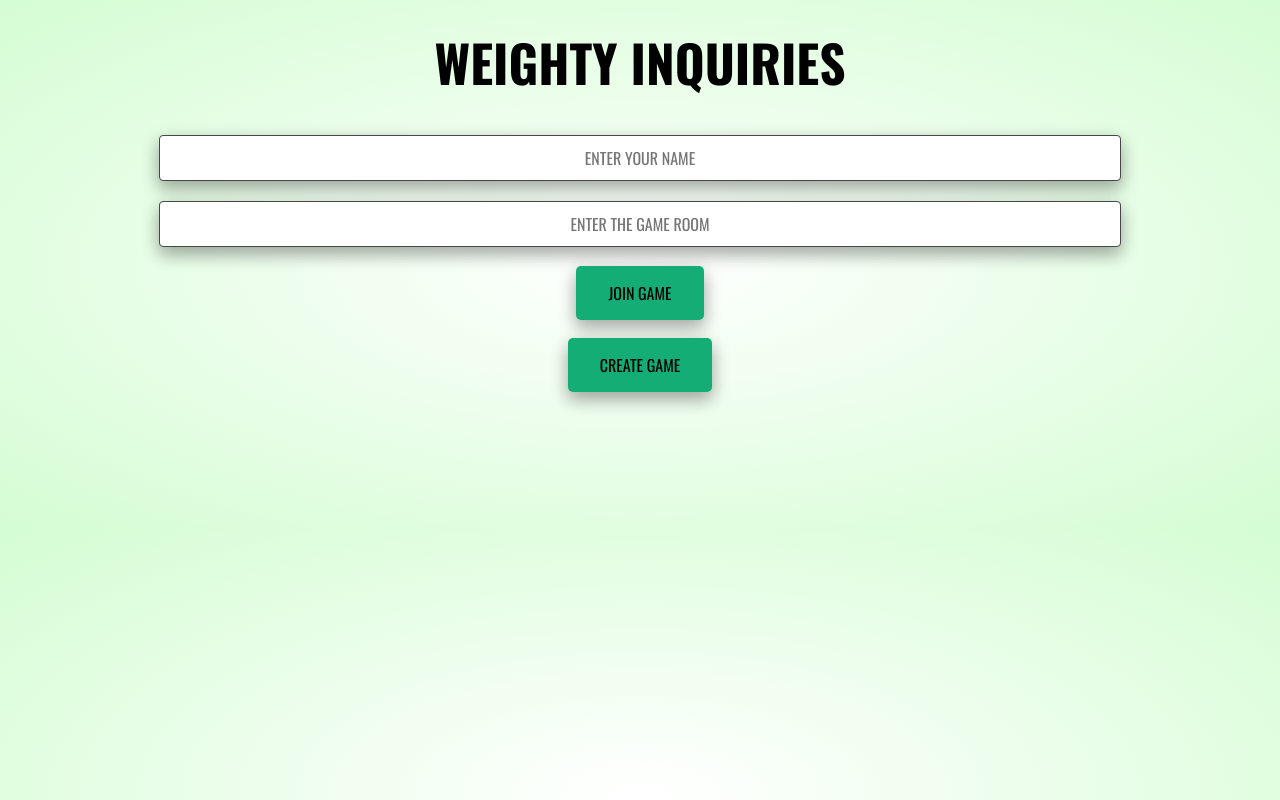
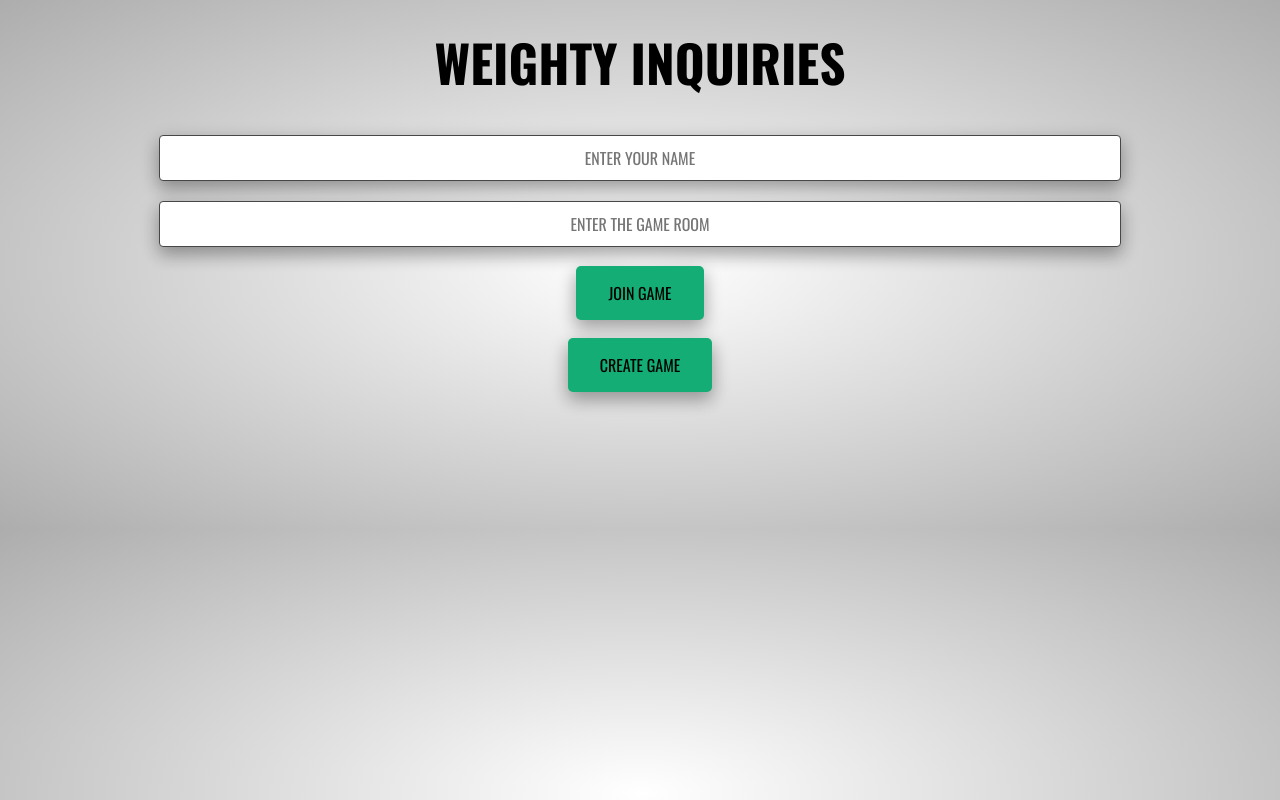
Before and after one commit to lukemcneil/the-election-game, a SvelteKit app in the folder client-svelte/: page / in a window 1280 px wide. Built offline with nearby package versions, Linux system fonts and the light colour scheme.

Commit message:
changed background on light mode

```diff
--- a/client-svelte/src/app.css
+++ b/client-svelte/src/app.css
@@ -53,10 +53,7 @@ h3 {
 @media (prefers-color-scheme: light) {
   :root {
     color: black;
-    /* background-color: rgb(169, 255, 212); */
-    background-image: radial-gradient(rgb(255, 255, 255), rgb(212, 253, 211));
-    /* color: #213547;
-    background-color: #ffffff; */
+    background-image: radial-gradient(rgb(255, 255, 255), rgb(173, 173, 173));
   }
 .loader {
   padding-top: 5px;
--- a/client-svelte/src/lib/Matching.svelte
+++ b/client-svelte/src/lib/Matching.svelte
@@ -170,7 +170,7 @@
 	}
 	@media (prefers-color-scheme: dark) {
 		ul {
-			background-color: rgba(255,255,255,0.15);
+			background-color: rgba(255,255,255,0.1);
 		}
 	}
 	@media (prefers-color-scheme: light) {
```
